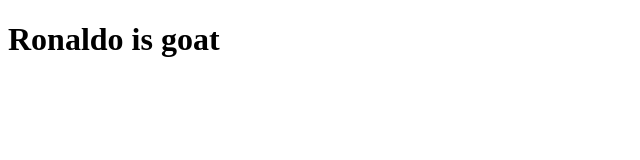
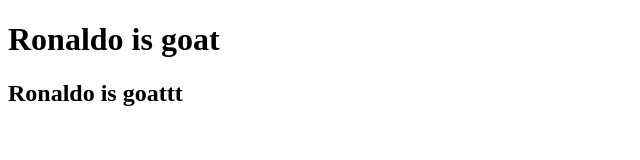
Before and after one commit to hunglan25/duan2, a plain HTML site: page index.html in a window 1280 px wide. Shown: the whole page, without its empty margins (0-640 px from the left). Drawn offline with Linux system fonts and the light colour scheme.

Commit message:
2nd commit

```diff
--- a/index.html
+++ b/index.html
@@ -7,5 +7,6 @@
 </head>
 <body>
     <h1>Ronaldo is goat </h1>
+    <h2>Ronaldo is goattt </h2>
 </body>
 </html>
```
